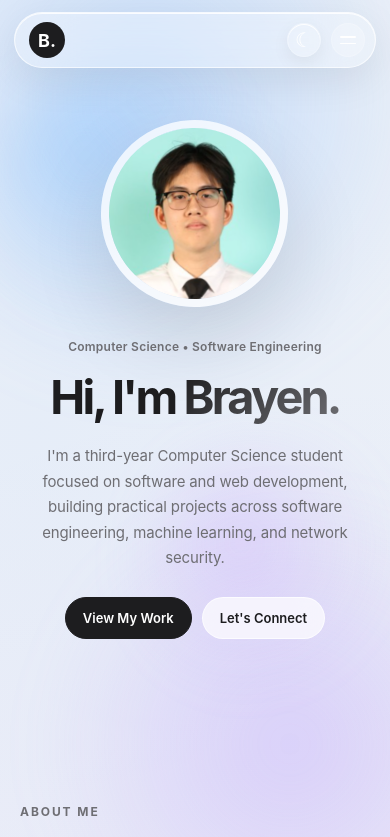
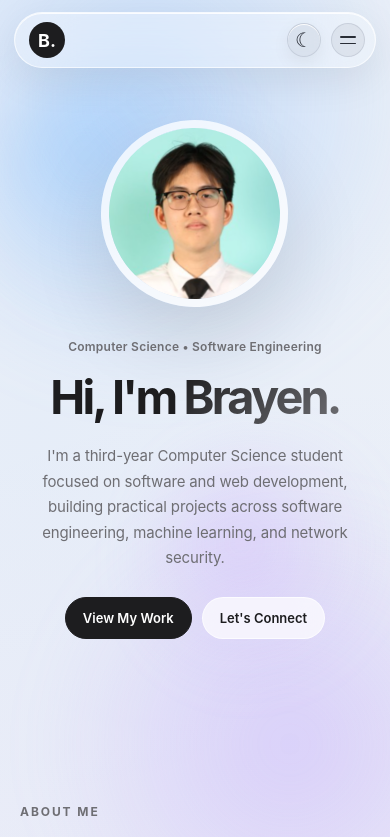
Before and after one commit to BrayenAP/MyPortfolio, a React (Vite) app: page / in a window 390 px wide. Shown: the top 837 px of the page. Built offline with nearby package versions, Linux system fonts and the light colour scheme.

Commit message:
Update index.css

```diff
--- a/src/index.css
+++ b/src/index.css
@@ -2900,3 +2900,60 @@ body.dark-mode .hero-actions .glass-button.primary {
     background: #ffffff;
   }
 }
+
+/* =========================
+   NAVBAR BUTTON - LIGHT MODE
+========================= */
+
+@media (max-width: 700px) {
+  body:not(.dark-mode) .theme-toggle,
+  body:not(.dark-mode) .mobile-menu-button {
+    background: rgba(70, 80, 100, 0.09);
+    border: 1px solid rgba(70, 80, 100, 0.13);
+
+    color: #292d36;
+
+    backdrop-filter: blur(20px);
+    -webkit-backdrop-filter: blur(20px);
+  }
+
+  body:not(.dark-mode) .theme-toggle:hover,
+  body:not(.dark-mode) .mobile-menu-button:hover {
+    background: rgba(70, 80, 100, 0.16);
+  }
+
+  body:not(.dark-mode) .theme-icon {
+    filter: none;
+  }
+
+  body:not(.dark-mode) .mobile-menu-button span {
+    background: #292d36;
+  }
+}
+
+/* =========================
+   NAVBAR BUTTON - DARK MODE
+========================= */
+
+@media (max-width: 700px) {
+  body.dark-mode .theme-toggle,
+  body.dark-mode .mobile-menu-button {
+    background: rgba(255, 255, 255, 0.12);
+    border: 1px solid rgba(255, 255, 255, 0.18);
+
+    color: #ffffff;
+  }
+
+  body.dark-mode .theme-toggle:hover,
+  body.dark-mode .mobile-menu-button:hover {
+    background: rgba(255, 255, 255, 0.22);
+  }
+
+  body.dark-mode .theme-icon {
+    filter: brightness(0) invert(1);
+  }
+
+  body.dark-mode .mobile-menu-button span {
+    background: #ffffff;
+  }
+}
```
